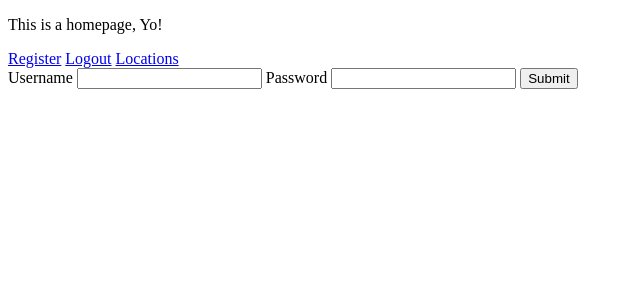
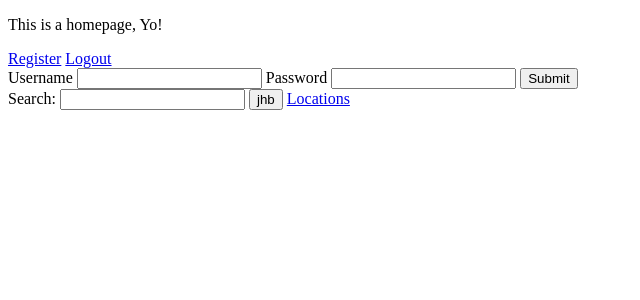
Before and after one commit to roboticmonkey/The_Better_Boulder_Buraeu, a Flask app: page / in a window 1280 px wide. Shown: the top 300 px of the page, without its empty margins (0-640 px from the left). Run offline with Flask 2, Linux system fonts and the light colour scheme.

Commit message:
got the search to work

```diff
--- a/server.py
+++ b/server.py
@@ -1,6 +1,6 @@
 """ Put something here"""
 from jinja2 import StrictUndefined
-from flask import Flask, render_template, request, redirect, session, flash
+from flask import Flask, render_template, request, redirect, session, flash, jsonify
 
 from flask_debugtoolbar import DebugToolbarExtension
 from model import connect_to_db, db, User, Location, Sub_location, Boulder, Route
@@ -129,28 +129,25 @@ def display_location():
 def location_detail(location_id):
     """Show info about a location."""
 
+    #get the location object
     location = Location.query.get(location_id)
-
+    #find all sublocations that have the location as a parent
     sub_locations = Sub_location.query.filter_by(location_id=location_id).all()
 
-    boulders=None
-    if not sub_locations:
-        # return render_template("location_detail.html", location=location,
-                                                     # sub_locations=sub_locations)
-    # else:
-        boulders = Boulder.query.filter_by(location_id=location_id).all()
+    #find boulders that match the location_id, but dont have a
+    #assoicated sub_location_id
+    boulders = Boulder.query.filter((Boulder.location_id==location_id) & (Boulder.sub_location_id==None)).all()
 
     return render_template("location_detail.html", location=location,
-
                                                  sub_locations=sub_locations,
                                                  boulders=boulders )
 
 @app.route("/sub_locations/<int:sub_location_id>", methods=['GET'])
 def sub_location_detail(sub_location_id):
     """Shows a sub location details page"""
-
+    #find the sublocation object
     sub = Sub_location.query.get(sub_location_id)
-
+    #find the boulders that have the sublocation as a parent
     boulders = Boulder.query.filter_by(sub_location_id=sub_location_id).all()
 
     return render_template("sub_location.html", sub_location=sub,
@@ -161,9 +158,9 @@ def sub_location_detail(sub_location_id):
 
 @app.route("/boulders/<int:boulder_id>", methods=['GET'])
 def boulder_detail(boulder_id):
-
+    #find the Boulder object
     boulder = Boulder.query.get(boulder_id)
-
+    #find all routes connected to that boulder
     routes = Route.query.filter_by(boulder_id=boulder_id).all()
 
     return render_template("boulders.html", boulder=boulder,
@@ -172,10 +169,12 @@ def boulder_detail(boulder_id):
 @app.route('/route/<int:route_id>', methods=['GET'])
 def display_route(route_id):
     """Display route details page"""
-
+    #get the route object
     route = Route.query.get(route_id)
-
-    near_routes = Route.query.filter_by(boulder_id=route.boulder_id).all()
+    #find other routes that are on the same boulder
+    near_routes = Route.query.filter((Route.boulder_id==route.boulder_id) &
+                                    (Route.route_name != route.route_name)).all()
+    #find near_by boulders
     boulder = Boulder.query.filter_by(boulder_id=route.boulder_id).first()
     print boulder
     if boulder.sub_location_id:
@@ -185,6 +184,63 @@ def display_route(route_id):
     return render_template("route.html", route=route,
                                         near_routes=near_routes,
                                         boulders=boulders)
+
+@app.route('/search.json', methods=['GET'])
+def search():
+    """searching for locations"""
+    search_term = request.args.get('term')
+
+    locations = Location.query.filter(Location.location_name.ilike('%'+search_term+'%')).all()
+    sub_locations = Sub_location.query.filter(Sub_location.sub_location_name.ilike('%'+search_term+'%')).all()
+    boulders = Boulder.query.filter(Boulder.boulder_name.ilike('%'+search_term+'%')).all()
+    routes = Route.query.filter(Route.route_name.ilike('%'+search_term+'%')).all()
+
+    results = []
+
+    for location in locations:
+        temp_dict = {}
+        temp_dict["name"] = location.location_name
+        temp_dict["lat"] = location.latitude
+        temp_dict["lon"] = location.longitude
+        temp_dict["id"] = location.location_id
+        temp_dict["route"] = "/locations/"
+
+        results.append(temp_dict)
+
+    for sub in sub_locations:
+        temp_dict = {}
+        temp_dict["name"] = sub.sub_location_name
+        temp_dict["lat"] = sub.sub_latitude
+        temp_dict["lon"] = sub.sub_longitude
+        temp_dict["id"] = sub.sub_location_id
+        temp_dict["route"] = "/sub_locations/"
+
+        results.append(temp_dict)
+
+    for boulder in boulders:
+        temp_dict = {}
+        temp_dict["name"] = boulder.boulder_name
+        temp_dict["lat"] = boulder.boulder_latitude
+        temp_dict["lon"] = boulder.boulder_longitude
+        temp_dict["id"] = boulder.boulder_id
+        temp_dict["route"] = "/boulders/"
+
+        results.append(temp_dict)
+
+    for route in routes:
+        temp_dict = {}
+        temp_dict["name"] = route.route_name
+        temp_dict["lat"] = ""
+        temp_dict["lon"] = ""
+        temp_dict["id"] = route.route_id
+        temp_dict["route"] = "/route/"
+
+        results.append(temp_dict)
+
+    return jsonify({'data':results})
+
+
+
 
 
 
--- /dev/null
+++ b/static/search.js
@@ -0,0 +1,26 @@
+"use strict";
+
+
+$("#search_btn").on('click', function(evt){
+    // alert("hello");
+    // evt.preventDefault(); // do i need this?
+
+    var searchTerm = $("#field-search").val();
+
+    $.get("/search.json", {"term": searchTerm}, displayResults)
+});
+console.log('loaded');
+function displayResults(data) {
+    // adding the info to the page here?
+    var dataDestination = $("#search-results");
+    // var each = data.data[0];
+    debugger;
+    for (var i = 0; i < data.data.length; i++) {
+
+        var each = data.data[i];
+        var link = each.route+each.id;
+        dataDestination.append('<li><a href="'+link+'">'+each.name+'</a></li>');
+    }
+
+
+}
--- a/templates/base.html
+++ b/templates/base.html
@@ -3,6 +3,8 @@
 <html>
     <head>
         <title>My Title</title>
+        <script src="http://code.jquery.com/jquery.js"></script>
+
     </head>
 
     <body>
@@ -18,6 +20,7 @@
     {% endwith %}
 
         {% block content %}ENTER SOME CONTENT{% endblock %}
+        <script type="text/javascript" src="/static/search.js"></script>
 
     </body>
 </html>
--- a/templates/homepage.html
+++ b/templates/homepage.html
@@ -3,10 +3,9 @@
 {% block content %}
 <p> This is a homepage, Yo! </p>
 
+
 <a href='/register'>Register</a>
 <a href='/logout'>Logout</a>
-<a href='/locations'>Locations</a>
-
 <form action="/login" method="POST">
     <label for= "field-user">Username
         <input type="text" name="username" id="field-username">
@@ -17,4 +16,17 @@
     <input type="submit">
 </form>
 
+    <label for="field-search">Search:
+        <input type="text" name="search" id="field-search">
+     </label>
+     <button id="search_btn">jhb</button>
+
+
+<a href='/locations'>Locations</a>
+
+
+<div >
+<ul id="search-results"></ul>
+</div>
+
 {% endblock %}
--- a/templates/route.html
+++ b/templates/route.html
@@ -19,7 +19,7 @@
 {% endfor %}
 </ul>
 
-<h2>Near by boulders<h2>
+<h2>Near by boulders</h2>
     <ul>
 {% for boulder in boulders %}
     <li>
--- a/templates/sub_location.html
+++ b/templates/sub_location.html
@@ -14,7 +14,7 @@
     <ul>
 {% for boulder in boulders %}
     <li>
-        <a href="/boulders/{{ boulder.boulder_id }}">{{ boulder.boulder_name }}</a>
+        <a href="/boulders/{{ boulder.boulder_id }}" >{{ boulder.boulder_name }}</a>
     </li>
 {% endfor %}
 </ul>
```
Also changed, not shown: data_seed_files/sub_locations.csv (+14 -0 lines), data_seed_files/top_locations.csv (+1 -15 lines), 2 other files.
